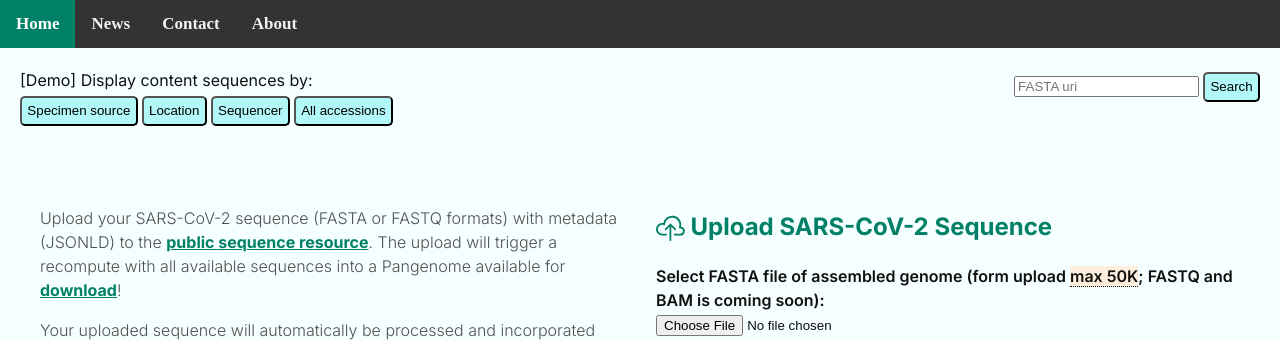
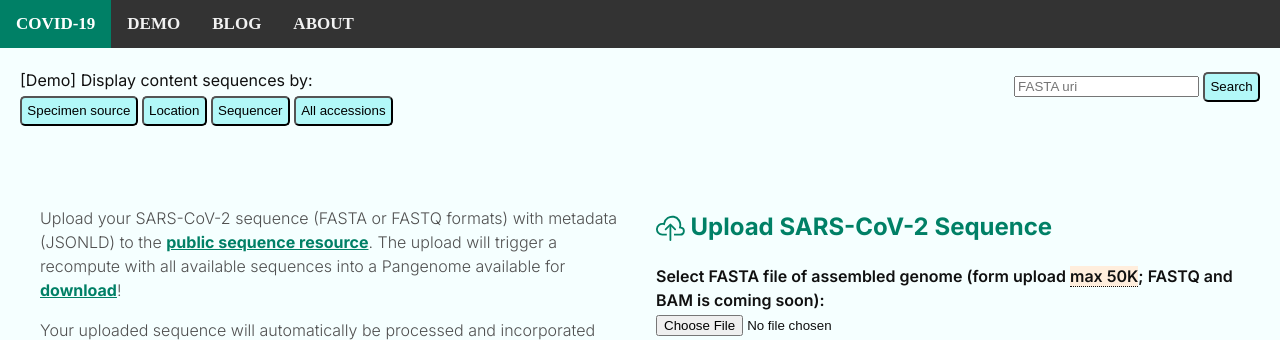
Before and after one commit to pubseq/bh20-seq-resource, a Flask app: page / in a window 1280 px wide. Shown: the part 190-530 px from the top of the page. Run offline with Flask 2, Linux system fonts and the light colour scheme; data that the repository does not hold is empty.

Commit message:
Site: modified menu

```diff
--- a/bh20simplewebuploader/templates/form.html
+++ b/bh20simplewebuploader/templates/form.html
@@ -19,10 +19,10 @@
 
       <section class="menu">
         <div class="topnav" id="myTopnav">
-          <a href="http://covid19.genenetwork.org/" class="active">Home</a>
-          <a href="#news">News</a>
-          <a href="#contact">Contact</a>
-          <a href="#about">About</a>
+          <a href="/" class="active">COVID-19</a>
+          <a href="/demo">DEMO</a>
+          <a href="/blog">BLOG</a>
+          <a href="#about">ABOUT</a>
           <a href="javascript:void(0);" class="icon" onclick="myFunction()">
             <i class="fa fa-bars"></i>
           </a>
```
